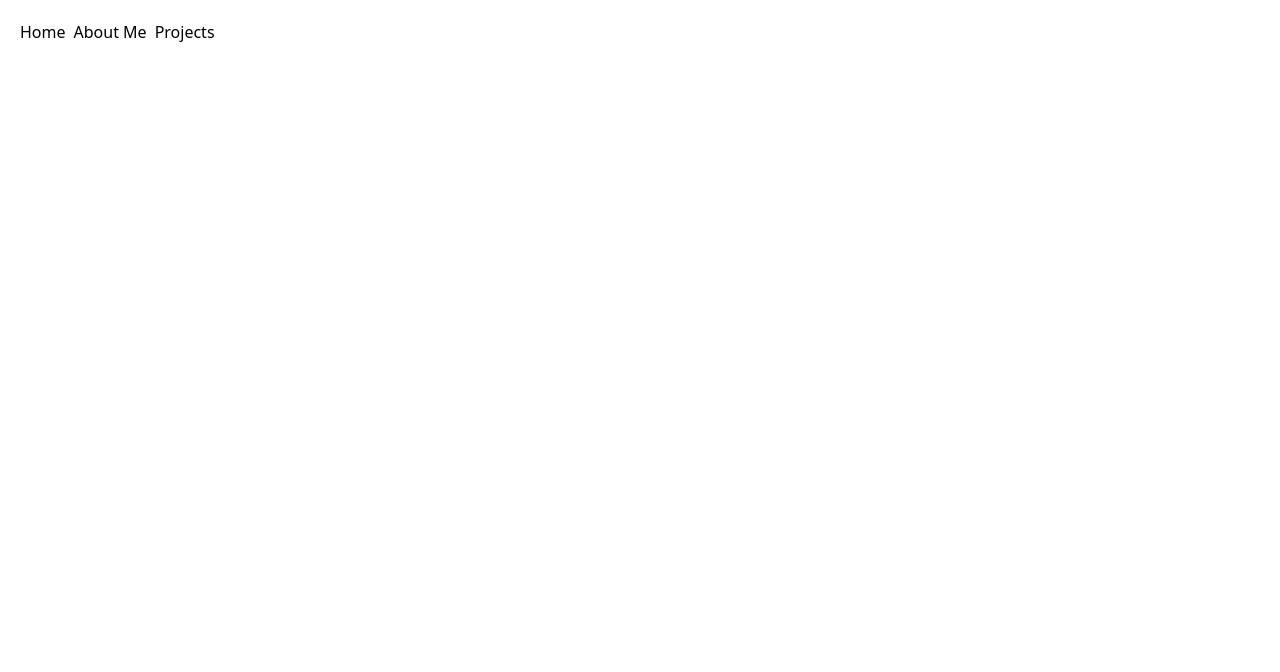
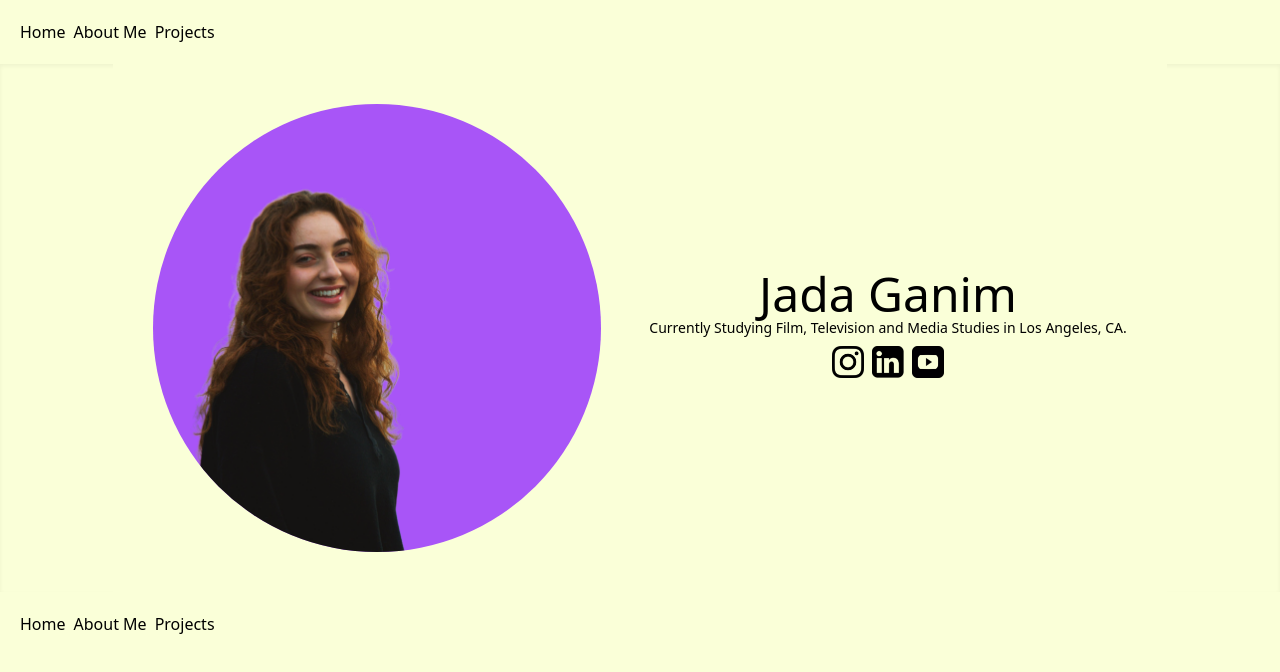
Before and after one commit to andykr1k/JadaReactPortfolio, a React (Vite) app: page / in a window 1280 px wide. Shown: the top 672 px of the page. Built offline with nearby package versions, Linux system fonts and the light colour scheme.

Commit message:
Putting Everything together

```diff
--- a/src/App.css
+++ b/src/App.css
@@ -0,0 +1,3 @@
+* {
+    background-color: #FAFFD8;
+}
--- a/src/App.jsx
+++ b/src/App.jsx
@@ -1,12 +1,15 @@
 import * as React from 'react'
 import * as Pages from './pages'
+import * as comps from './components'
 import './App.css'
 
 function App() {
 
   return (
     <div className="App">
+      <comps.Header />
       <Pages.FrontPage />
+      <comps.Footer />
     </div>
   )
 }
--- /dev/null
+++ b/src/components/Footer.jsx
@@ -0,0 +1,11 @@
+
+
+export default function Footer() {
+    return (
+      <div className="m-5 space-x-2">
+        <a href="/">Home</a>
+        <a href="/about">About Me</a>
+        <a href="/projects">Projects</a>
+      </div>
+    )
+}
--- /dev/null
+++ b/src/components/Header.jsx
@@ -0,0 +1,11 @@
+
+
+export default function Header() {
+    return (
+      <div className="m-5 space-x-2">
+        <a href="/">Home</a>
+        <a href="/about">About Me</a>
+        <a href="/projects">Projects</a>
+      </div>
+    )
+}
--- a/src/components/index.js
+++ b/src/components/index.js
@@ -0,0 +1,2 @@
+export { default as Header } from './Header';
+export { default as Footer } from './Footer';
--- a/src/pages/FrontPage.jsx
+++ b/src/pages/FrontPage.jsx
@@ -1,11 +1,31 @@
-
+import headshot from '../assets/profile/new.png'
+import insta from '../assets/logos/insta.png'
+import linkedin from '../assets/logos/linkedin.png'
+import yt from '../assets/logos/yt.png'
 
 export default function FrontPage() {
     return (
-      <div className="m-5 space-x-2">
-        <a href="/">Home</a>
-        <a href="/about">About Me</a>
-        <a href="/projects">Projects</a>
+      <div className='grid place-items-center shadow-inner'>
+        <div className='lg:flex items-center text-center lg:space-x-12 p-10'>
+            <div>
+              <img src={headshot} className="lg:max-w-md	bg-purple-500 rounded-full"/>
+            </div>
+          <div className=''>
+              <h1 className='text-5xl'>Jada Ganim</h1>
+              <h2 className='text-sm'>Currently Studying Film, Television and Media Studies in Los Angeles, CA.</h2>
+              <div className='flex items-center space-x-2 justify-center p-2'>
+                <a className="w-8" href="https://instagram.com/jadaganim">
+                <img src={insta} />
+                </a>
+                <a className="w-8" href="https://www.linkedin.com/in/jada-ganim/">
+                <img src={linkedin} />
+                </a>
+                <a className="w-8" href="https://www.youtube.com/channel/UCwjWRIlTnAnvnU1R6on0Ovg">
+                <img src={yt} />
+                </a>
+              </div>
+            </div>
+        </div>
       </div>
     )
 }
```
Also changed, not shown: src/assets/profile/new.png.
